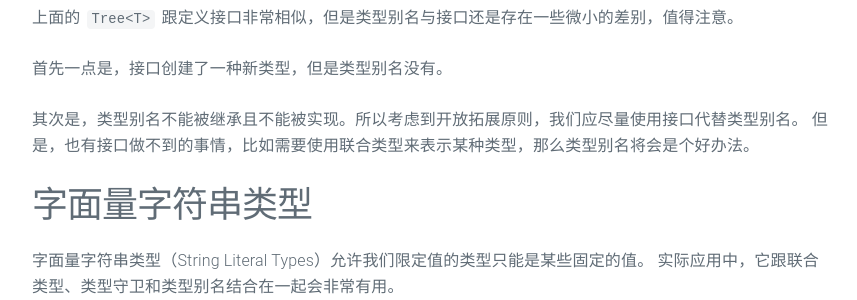
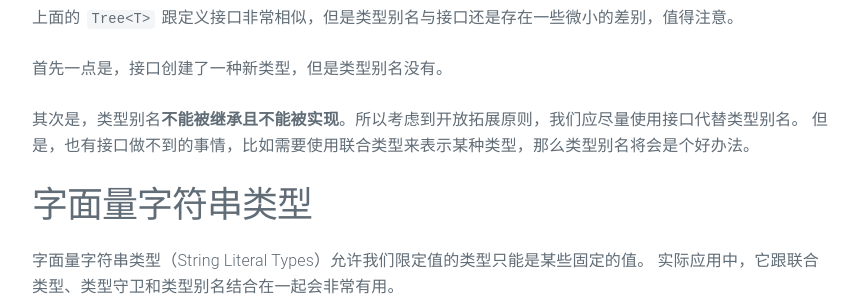
Before and after one commit to mmzhong/mmzhong.github.io, a Jekyll site: the page built from _posts/2017-12-27-ts-handbook-10-advanced-types.md, in a window 1280 px wide and 900 px high, scrolled down 4994 px. Shown: the part 150-450 px from the top of the window, without its empty margins (208-1065 px from the left). Built offline with Jekyll 4.4.1, drawn with Linux system fonts in a browser that asks for light colours.

Commit message:
docs: polishing

```diff
--- a/_posts/2017-12-27-ts-handbook-10-advanced-types.md
+++ b/_posts/2017-12-27-ts-handbook-10-advanced-types.md
@@ -216,7 +216,7 @@ type Yikes = Array<Yikes>; // => error
 
 首先一点是，接口创建了一种新类型，但是类型别名没有。
 
-其次是，类型别名不能被继承且不能被实现。所以考虑到开放拓展原则，我们应尽量使用接口代替类型别名。
+其次是，类型别名**不能被继承且不能被实现**。所以考虑到开放拓展原则，我们应尽量使用接口代替类型别名。
 但是，也有接口做不到的事情，比如需要使用联合类型来表示某种类型，那么类型别名将会是个好办法。
 
 ## 字面量字符串类型
```
